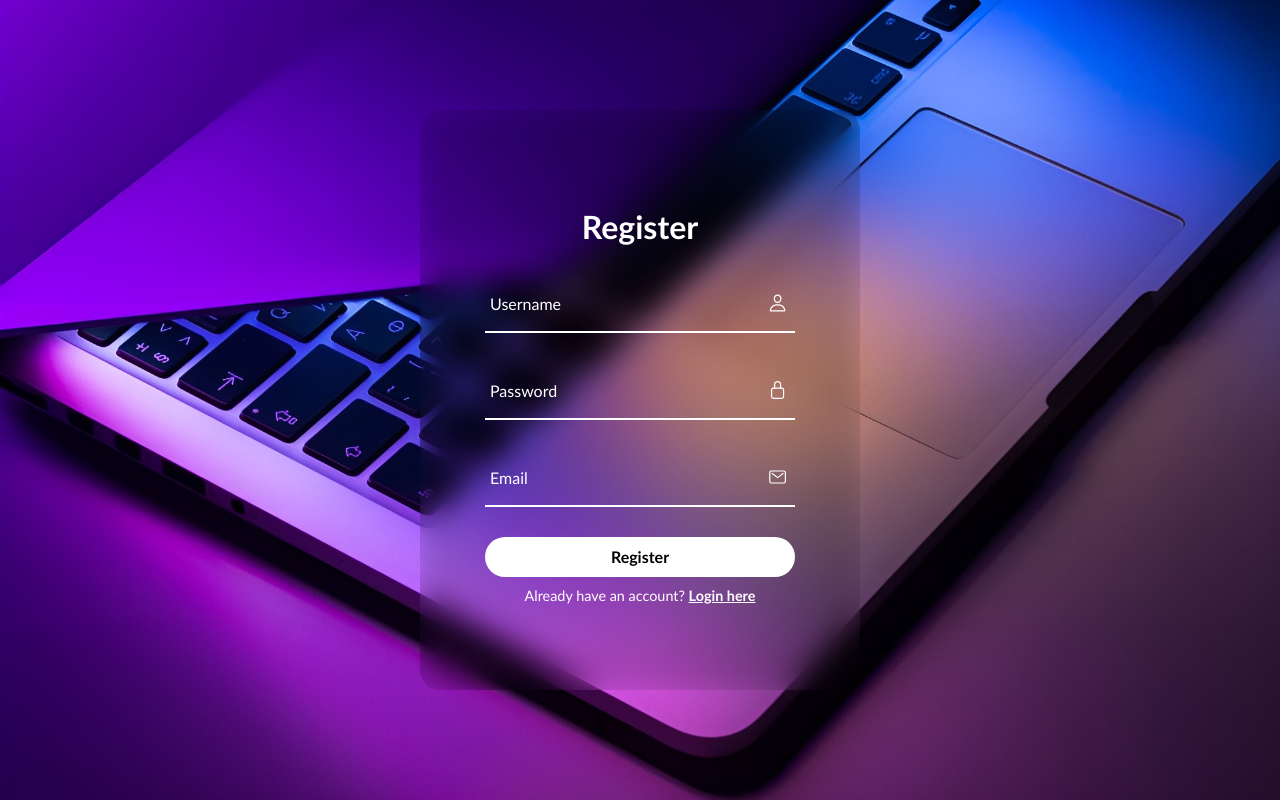
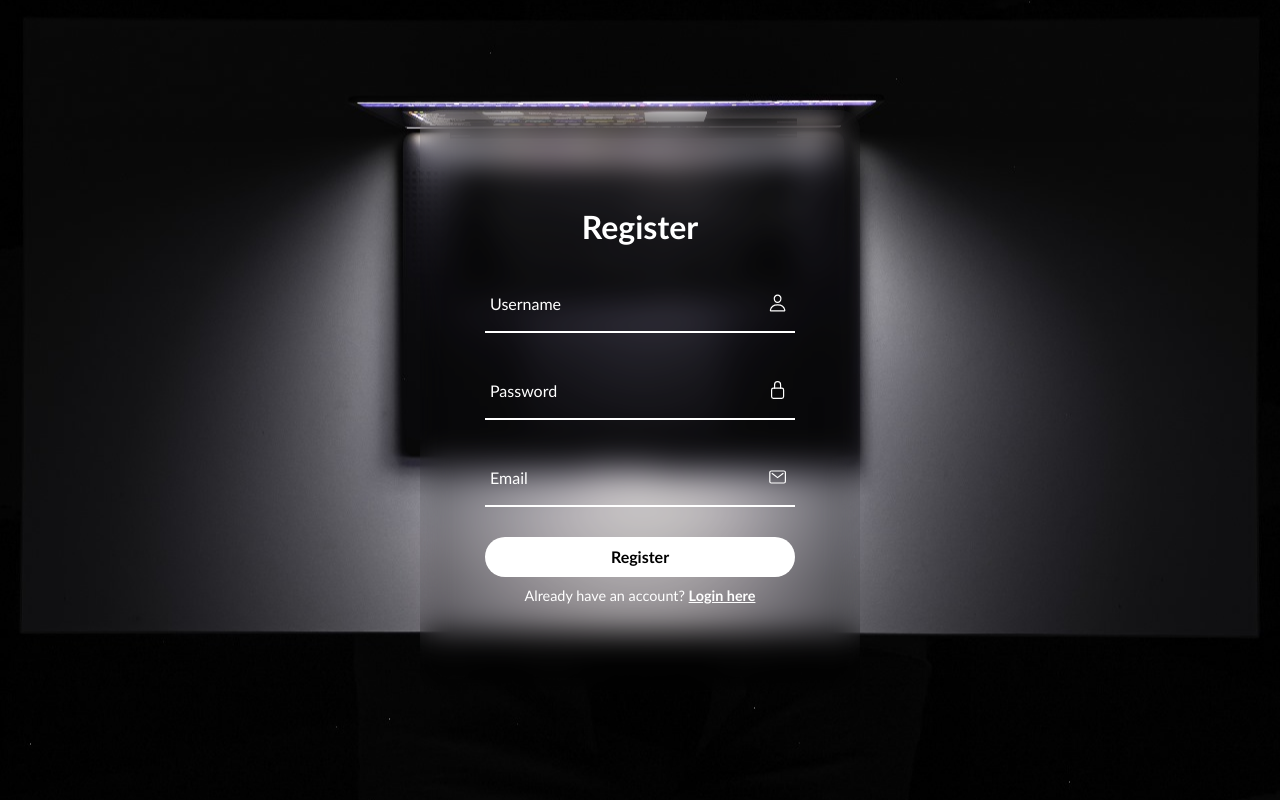
Before and after one commit to riyamariyageorge/InstaReportAI, a Flask app: page /register in a window 1280 px wide. Run offline with Flask 3, Linux system fonts and the light colour scheme.

Commit message:
some chenges made

```diff
--- a/app/auth.py
+++ b/app/auth.py
@@ -11,7 +11,7 @@ def register_user(username, password, email):
         db.session.commit()
         return True
     except Exception as e:
-        print(f"Error: {e}")
+        print(f"Error during registration: {e}")
         db.session.rollback()
         return False
 
--- a/app/routes.py
+++ b/app/routes.py
@@ -11,9 +11,9 @@ def home():
 @auth_bp.route('/register', methods=['GET','POST'])
 def register():
     if request.method == 'POST':
-        username = request.form['username']
-        password = request.form['password']
-        email = request.form['email']
+        username = request.form.get('username')
+        password = request.form.get('password')
+        email = request.form.get('email')
 
         existing_user = Login.query.filter((Login.username == username) | (Login.email == email)).first()
         if existing_user:
@@ -30,14 +30,15 @@ def register():
             flash("Registration failed. Please try again.", "error")
             return redirect(url_for('auth_bp.register'))
 
+
     return render_template('register.html')
 
 # Login Route
 @auth_bp.route('/login', methods=['GET', 'POST'])
 def login():
     if request.method == 'POST':
-        username = request.form['username']
-        password = request.form['password']
+        username = request.form.get('username')
+        password = request.form.get('password')
 
         if login_user(username, password):  # Check login credentials
             flash("Login successful!", "success")
--- a/templates/login.html
+++ b/templates/login.html
@@ -23,7 +23,7 @@
             align-items: center;
             min-height: 100vh;
             width: 100%;
-            background: url("{{ url_for('static', filename='Images/bg.jpg') }}") no-repeat center center;
+            background: url("{{ url_for('static', filename='Images/logimg.jpg') }}") no-repeat center center;
             background-color: rgb(61, 58, 58);
             background-size: cover;
         }
@@ -159,6 +159,7 @@
             background: #ffdddd;
         }
 
+
         @media screen and (max-width: 480px) {
             .form-box {
                 width: 95%;
--- a/templates/register.html
+++ b/templates/register.html
@@ -22,7 +22,7 @@
             align-items: center;
             min-height: 100vh;
             width: 100%;
-            background: url("{{ url_for('static', filename='Images/bg.jpg') }}") no-repeat center center;
+            background: url("{{ url_for('static', filename='Images/logimg.jpg') }}") no-repeat center center;
             background-color: rgb(61, 58, 58);
             background-size: cover;
         }
```
Also changed, not shown: static/Images/logimg.jpg (added).
